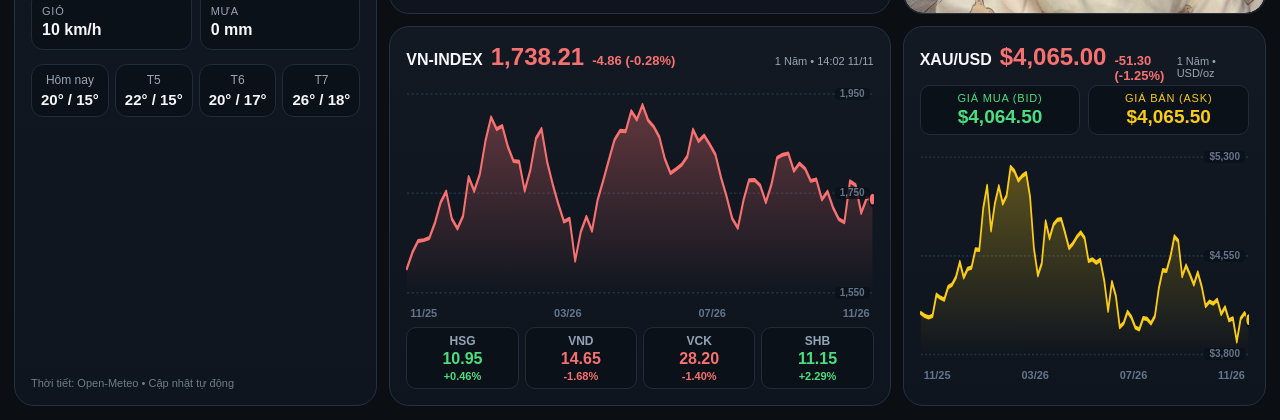
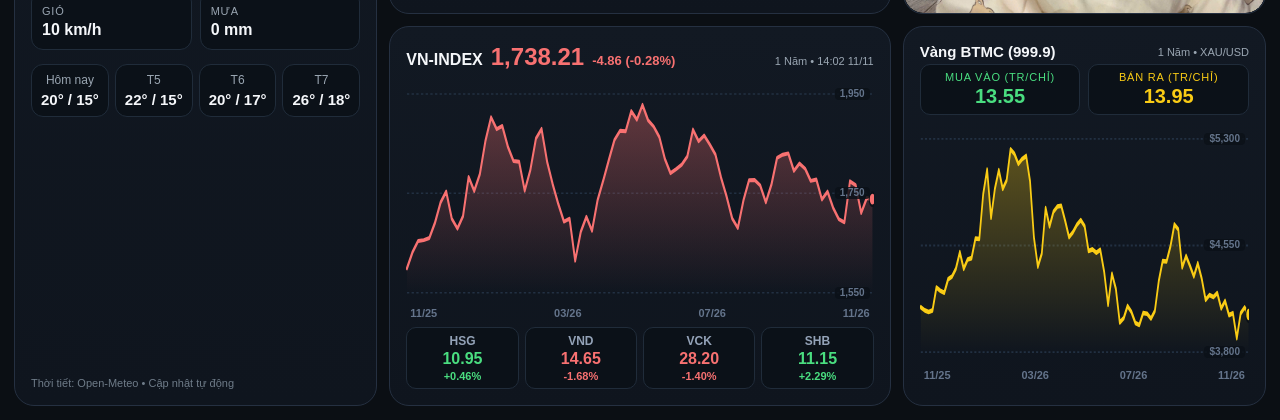
Before and after one commit to doanhgm/nexus-dashboard, a plain HTML site: page index.html in a window 1280 px wide. Shown: the part 380-800 px from the top of the page. Drawn offline with Linux system fonts and the light colour scheme; no server answers.

Commit message:
Update index.html

```diff
--- a/index.html
+++ b/index.html
@@ -92,6 +92,7 @@
     transition: opacity 0.8s ease-in-out;
   }
 
+  /* KHUNG BIỂU ĐỒ TRỤC Y VÀ X HTML SẮC NÉT */
   .chart-box {
     flex: 1;
     width: 100%;
@@ -258,30 +259,26 @@
     </div>
   </section>
 
-  <!-- Cột 3 dưới: VÀNG THẾ GIỚI XAU/USD (ĐƠN VỊ USD/OZ & NẾN 1 NĂM QUỐC TẾ) -->
+  <!-- Cột 3 dưới: VÀNG BẢO TÍN MINH CHÂU (GIỮ SỐ BTMC + BIỂU ĐỒ NẾN XAU/USD 1 NĂM) -->
   <section class="card">
-    <div style="display:flex;justify-content:space-between;align-items:baseline;margin-bottom:2px;">
-      <div style="display:flex;align-items:baseline;gap:8px;">
-        <span style="font-weight:700;font-size:16px;">XAU/USD</span>
-        <span id="goldVal" class="font-up" style="font-size:24px;font-weight:700;">--</span>
-        <span id="goldChange" class="font-up" style="font-size:13px;font-weight:600;">--</span>
-      </div>
-      <span id="goldTime" style="font-size:11px;color:var(--muted);">1 Năm • USD/oz</span>
+    <div style="display:flex;justify-content:space-between;align-items:center;margin-bottom:4px;">
+      <span style="font-size:15px;font-weight:700;">Vàng BTMC (999.9)</span>
+      <span id="goldStatus" style="font-size:11px;color:var(--muted);">1 Năm • XAU/USD</span>
     </div>
 
-    <!-- 2 Ô chỉ số Mua (Bid) / Bán (Ask) -->
+    <!-- 2 Ô chỉ số Mua / Bán của BTMC chuẩn tr/chỉ -->
     <div style="display:grid;grid-template-columns:1fr 1fr;gap:8px;">
       <div style="background:#0b1118;border:1px solid #202c3a;border-radius:10px;padding:6px;text-align:center;">
-        <div class="label" style="color:var(--good)">GIÁ MUA (BID)</div>
-        <div id="goldBuy" style="font-size:19px;font-weight:700;color:var(--good);margin-top:2px;">--</div>
+        <div class="label" style="color:var(--good)">MUA VÀO (TR/CHỈ)</div>
+        <div id="goldBuy" style="font-size:20px;font-weight:700;color:var(--good);margin-top:2px;">13.55</div>
       </div>
       <div style="background:#0b1118;border:1px solid #202c3a;border-radius:10px;padding:6px;text-align:center;">
-        <div class="label" style="color:var(--gold)">GIÁ BÁN (ASK)</div>
-        <div id="goldSell" style="font-size:19px;font-weight:700;color:var(--gold);margin-top:2px;">--</div>
+        <div class="label" style="color:var(--gold)">BÁN RA (TR/CHỈ)</div>
+        <div id="goldSell" style="font-size:20px;font-weight:700;color:var(--gold);margin-top:2px;">13.95</div>
       </div>
     </div>
 
-    <!-- Khung biểu đồ Vàng XAU/USD tràn viền -->
+    <!-- Khung biểu đồ Nến thế giới 1 năm (USD/oz) -->
     <div class="chart-box" id="goldChart"></div>
   </section>
 </div>
@@ -487,26 +484,15 @@ function renderVnindexChart(prices, dates, curVal, changeStr, pctStr, isUp) {
   `;
 }
 
-/* ===== 7. VẼ BIỂU ĐỒ VÀNG THẾ GIỚI XAU/USD (TRỤC Y USD/OZ + NẾN 1 NĂM) ===== */
-function renderGoldChart(prices, dates, curVal, changeStr, pctStr, isUp) {
-  const vEl = document.getElementById("goldVal");
-  const cEl = document.getElementById("goldChange");
-  if (vEl) {
-    vEl.textContent = curVal;
-    vEl.className = isUp ? "font-up" : "font-down";
-  }
-  if (cEl) {
-    cEl.textContent = `${changeStr} (${pctStr})`;
-    cEl.className = isUp ? "font-up" : "font-down";
-  }
-
+/* ===== 7. VẼ BIỂU ĐỒ NẾN VÀNG THẾ GIỚI 1 NĂM (USD/OZ) ===== */
+function renderGoldChart(prices, dates) {
   const box = document.getElementById("goldChart");
   if (!box || !prices || prices.length < 2) return;
 
   const minP = Math.min(...prices);
   const maxP = Math.max(...prices);
 
-  // 3 Mốc trục Y số tròn USD (ví dụ: 2,800 - 2,400 - 2,000)
+  // 3 Mốc trục Y số tròn USD
   const yMaxVal = Math.ceil(maxP / 100) * 100;
   const yMinVal = Math.floor(minP / 100) * 100;
   const yMidVal = Math.round((yMaxVal + yMinVal) / 2);
@@ -545,7 +531,6 @@ function renderGoldChart(prices, dates, curVal, changeStr, pctStr, isUp) {
           <stop offset="100%" stop-color="#facc15" stop-opacity="0.0"/>
         </linearGradient>
       </defs>
-      <!-- 3 đường dóng ngang trục Y -->
       <line x1="${padL}" y1="${yTopLine}" x2="${width - padR}" y2="${yTopLine}" stroke="#223042" stroke-width="1.6" stroke-dasharray="5 5" />
       <line x1="${padL}" y1="${yMidLine}" x2="${width - padR}" y2="${yMidLine}" stroke="#223042" stroke-width="1.6" stroke-dasharray="5 5" />
       <line x1="${padL}" y1="${yBotLine}" x2="${width - padR}" y2="${yBotLine}" stroke="#223042" stroke-width="1.6" stroke-dasharray="5 5" />
@@ -572,8 +557,8 @@ function renderGoldChart(prices, dates, curVal, changeStr, pctStr, isUp) {
 const DEFAULT_VN_PRICES = [1250, 1260, 1285, 1310, 1350, 1420, 1480, 1530, 1590, 1640, 1690, 1720, 1737.32];
 const DEFAULT_VN_DATES = ["11/25", "12/25", "01/26", "02/26", "03/26", "04/26", "05/26", "06/26", "07/26", "08/26", "09/26", "10/26", "11/26"];
 
-const DEFAULT_GOLD_PRICES = [1985.0, 2025.0, 2160.0, 2330.0, 2410.0, 2580.0, 2685.50];
-const DEFAULT_GOLD_DATES = ["11/25", "01/26", "03/26", "05/26", "07/26", "09/26", "11/26"];
+const DEFAULT_WORLD_PRICES = [1985.0, 2030.0, 2160.0, 2330.0, 2410.0, 2580.0, 2685.50];
+const DEFAULT_WORLD_DATES = ["11/25", "01/26", "03/26", "05/26", "07/26", "09/26", "11/26"];
 
 async function loadMarketJSON() {
   try {
@@ -607,21 +592,21 @@ async function loadMarketJSON() {
       });
     }
 
-    // 3. Cập nhật Vàng XAU/USD
+    // 3. Cập nhật Vàng BTMC (Số Mua/Bán BTMC + Biểu đồ nến XAU/USD)
     if (data.gold) {
       const bEl = document.getElementById("goldBuy");
       const sEl = document.getElementById("goldSell");
       if (bEl && sEl) {
-        bEl.textContent = data.gold.bid || `$${(data.gold.raw - 0.5).toFixed(2)}`;
-        sEl.textContent = data.gold.ask || `$${(data.gold.raw + 0.5).toFixed(2)}`;
+        bEl.textContent = data.gold.buy || "13.55";
+        sEl.textContent = data.gold.sell || "13.95";
       }
-      const gPrices = (data.gold.prices && data.gold.prices.length >= 2) ? data.gold.prices : DEFAULT_GOLD_PRICES;
-      const gDates = (data.gold.dates && data.gold.dates.length >= 2) ? data.gold.dates : DEFAULT_GOLD_DATES;
-      renderGoldChart(gPrices, gDates, data.gold.val, data.gold.change, data.gold.pct, data.gold.isUp);
+      const gPrices = (data.gold.world_prices && data.gold.world_prices.length >= 2) ? data.gold.world_prices : (data.gold.prices || DEFAULT_WORLD_PRICES);
+      const gDates = (data.gold.world_dates && data.gold.world_dates.length >= 2) ? data.gold.world_dates : (data.gold.dates || DEFAULT_WORLD_DATES);
+      renderGoldChart(gPrices, gDates);
     }
   } catch (e) {
     renderVnindexChart(DEFAULT_VN_PRICES, DEFAULT_VN_DATES, "1,737.32", "-5.75", "-0.33%", false);
-    renderGoldChart(DEFAULT_GOLD_PRICES, DEFAULT_GOLD_DATES, "$2,685.50", "+13.30", "+0.50%", true);
+    renderGoldChart(DEFAULT_WORLD_PRICES, DEFAULT_WORLD_DATES);
   }
 }
 
```
